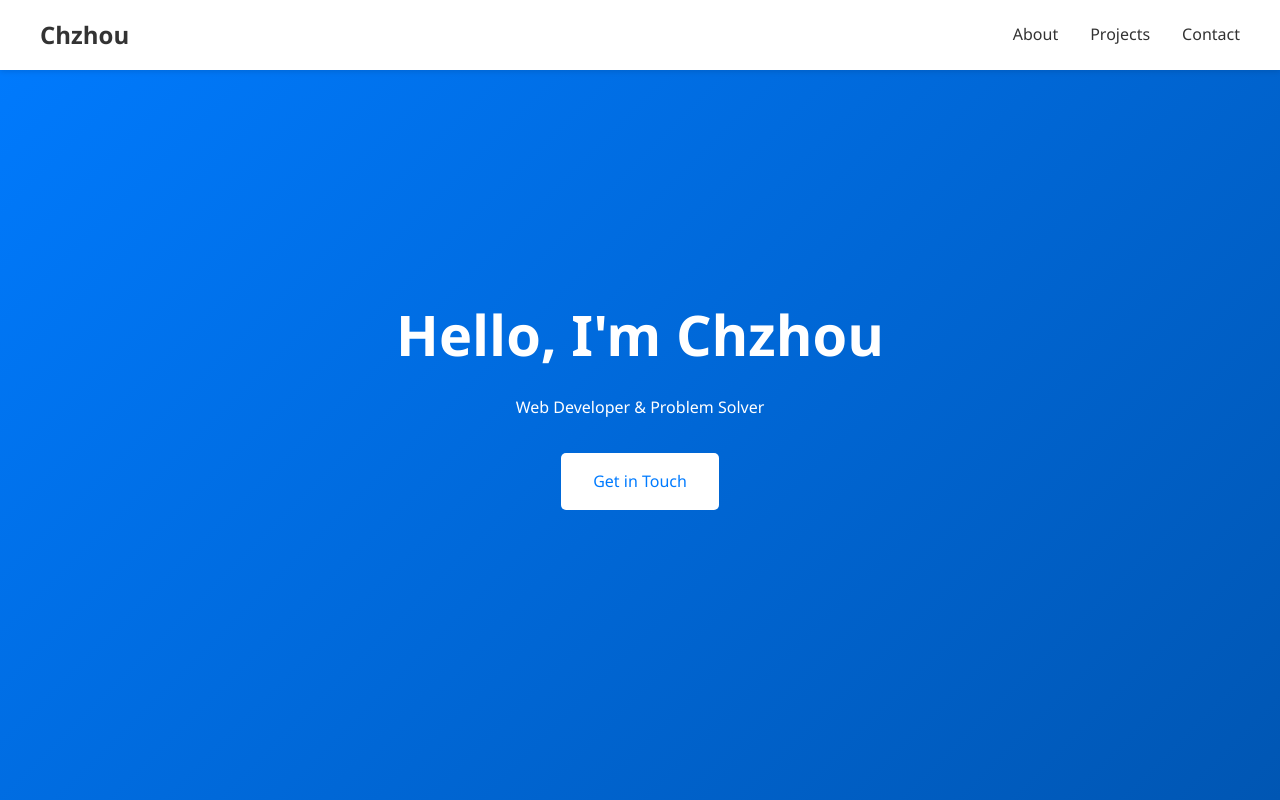
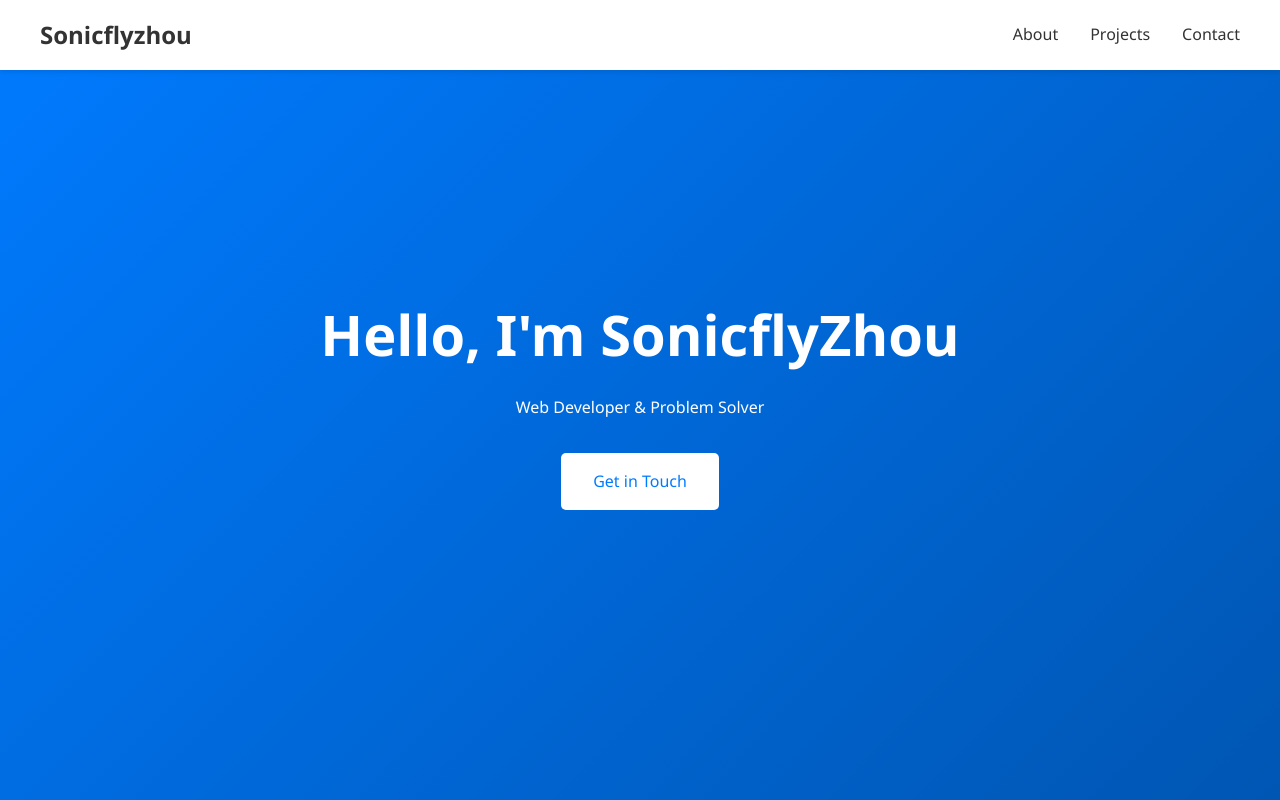
Before and after one commit to sonicfly/zhouchn-web, a plain HTML site: page index.html in a window 1280 px wide. Shown: the top 800 px of the page. Drawn offline with Linux system fonts and the light colour scheme.

Commit message:
refactor: update personal branding from Chzhou to Sonicflyzhou across website

```diff
--- a/index.html
+++ b/index.html
@@ -3,14 +3,14 @@
 <head>
     <meta charset="UTF-8">
     <meta name="viewport" content="width=device-width, initial-scale=1.0">
-    <title>Chzhou's Personal Website</title>
+    <title>Sonicflyzhou's Personal Website</title>
     <link rel="stylesheet" href="styles.css">
     <link rel="stylesheet" href="https://cdnjs.cloudflare.com/ajax/libs/font-awesome/6.0.0/css/all.min.css">
 </head>
 <body>
     <nav>
         <div class="container">
-            <h1>Chzhou</h1>
+            <h1>Sonicflyzhou</h1>
             <ul>
                 <li><a href="#about">About</a></li>
                 <li><a href="#projects">Projects</a></li>
@@ -21,7 +21,7 @@
 
     <header class="hero">
         <div class="container">
-            <h2>Hello, I'm Chzhou</h2>
+            <h2>Hello, I'm SonicflyZhou</h2>
             <p>Web Developer & Problem Solver</p>
             <a href="mailto:sonicflyzhou@yahoo.com" class="cta-button">Get in Touch</a>
         </div>
@@ -60,7 +60,7 @@
 
     <footer>
         <div class="container">
-            <p>&copy; 2025 Chzhou. All rights reserved.</p>
+            <p>&copy; 2025 sonicfly. All rights reserved.</p>
         </div>
     </footer>
 
```
Also changed, not shown: 1 other file.
